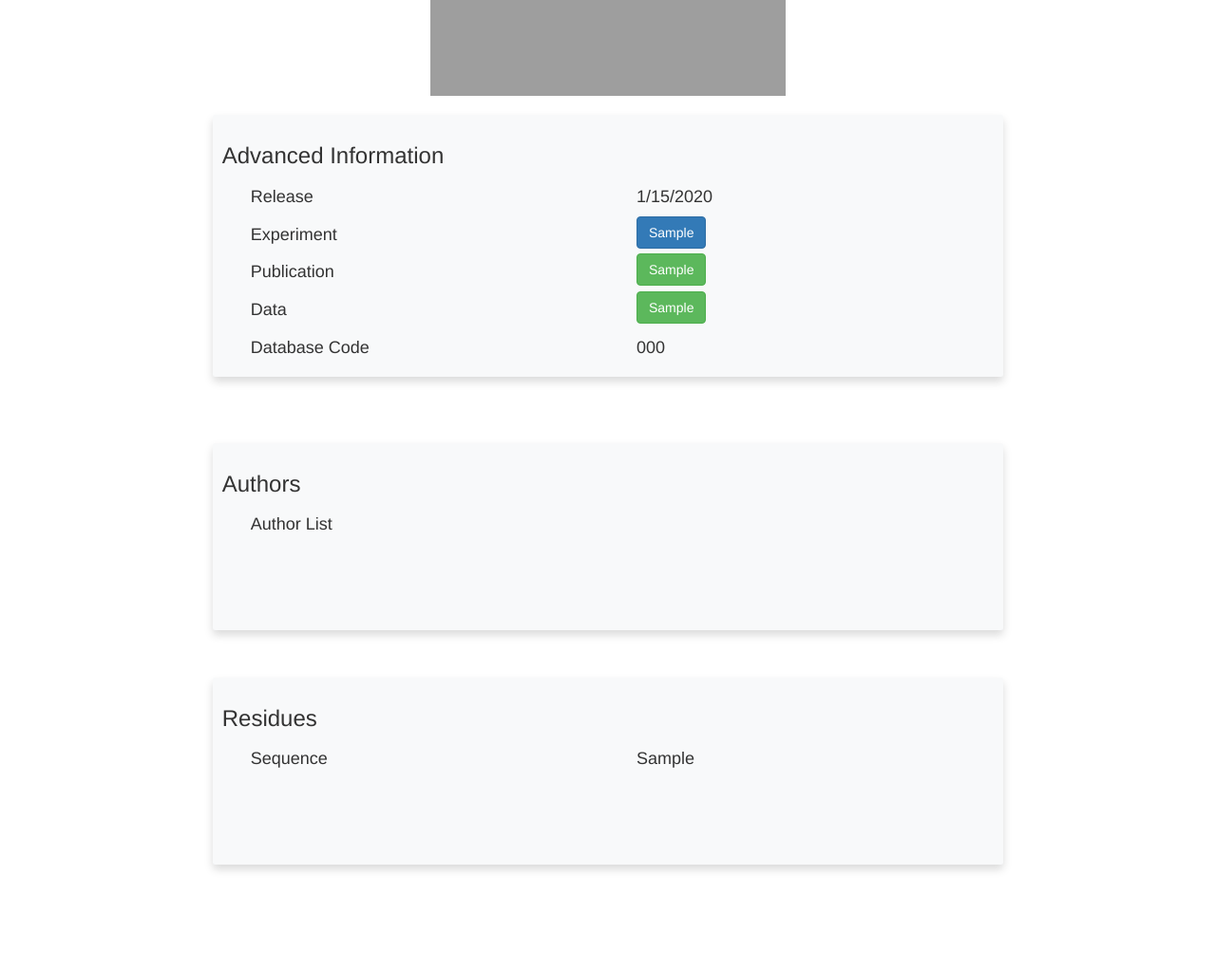
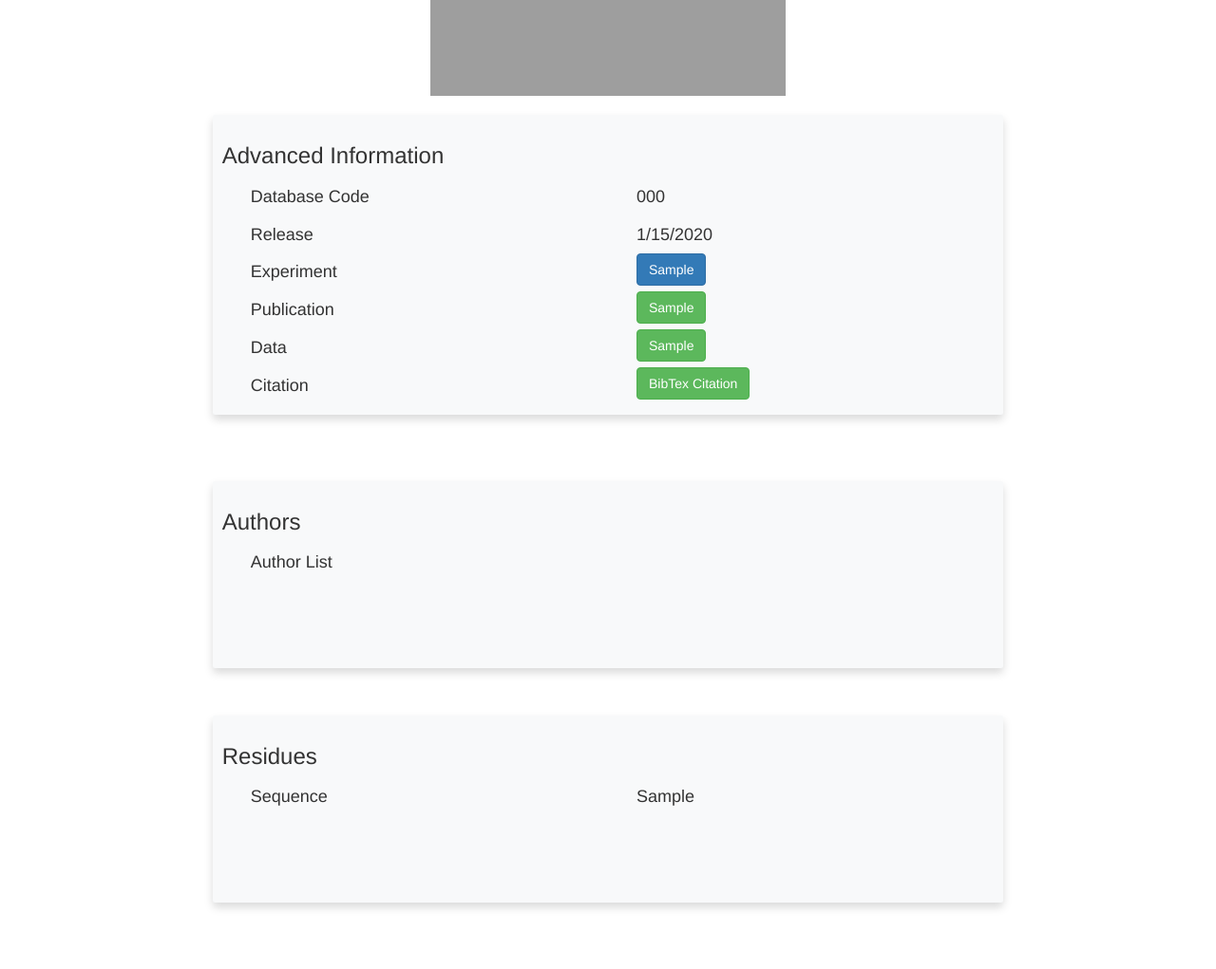
Before and after one commit to Kirshenbaum-lab/peptoid-db-website, a Flask app: page /peptoid/000 in a window 1280 px wide. Shown: the part 537-1558 px from the top of the page at 95% size. Before the commit the page ends 1455 px from the top, so only its background shows below. Run offline with Flask 2, Linux system fonts and the light colour scheme; tables that the repository leaves empty hold one stand-in row (values such as "Sample post"); parts of the project's set-up code (start-up, migrations or seed data) failed here and were passed over; some libraries are stand-ins or nearby versions; grey boxes are pictures that could not be loaded.

Commit message:
added citation update and residue correction to public codebase

```diff
--- a/app/routes/routes.py
+++ b/app/routes/routes.py
@@ -1,5 +1,5 @@
 # importing important route-related flask functions, form for searching database, database models, blueprint for routes
-from flask import render_template, redirect, url_for, abort, flash
+from flask import render_template, redirect, url_for, abort, flash, make_response
 from app.routes.forms import SearchForm
 from app.models import Peptoid, Author, Residue
 from app.routes import bp
@@ -171,6 +171,13 @@
         Residue.short_name == var)).first_or_404()
     return render_template('residue_popout.html', residue=residue, title='Popout')
 
+@bp.route('/peptoid/<code>/citation')
+def citation(code):
+    peptoid = Peptoid.query.filter_by(code=code).first_or_404()
+    response = make_response(peptoid.citation, 200)
+    response.mimetype = "text/plain"
+    return response
+
 
 # residue route for residue, name = var
 @bp.route('/residue/<var>')
@@ -182,7 +189,7 @@
     residues = Residue.query.filter((Residue.long_name == var) | (
             Residue.short_name == var)).all()
     if len(residues) == 0:
-        flash(f'NO RESIDUES for: {var}','danger')
+        flash(f'NO RESIDUES for: <{var}>','danger')
         abort(404)
     peptoids = []
     for r in residues:
@@ -215,6 +222,9 @@
     else:
         authors = Author.query.filter((Author.first_name == var) | (
             Author.last_name == var)).all()
+    if len(authors) == 0:
+        flash(f'NO AUTHORS for: <{var}>','danger')
+        abort(404)
     peptoids = []
     for a in authors:
         peptoids.extend(a.peptoids)
--- a/app/templates/peptoid.html
+++ b/app/templates/peptoid.html
@@ -30,6 +30,18 @@
     <div class="card-body">
         <h3>Advanced Information</h3>
         <div class="container">
+            <div class="row">
+                <div class="col-sm">
+                    <div class="col text-left">
+                        <h4>Database Code</h4>
+                    </div>
+                </div>
+                <div class="col-sm">
+                    <div class="col text-left">
+                        <h4>{{ code }}</h4>
+                    </div>
+                </div>
+            </div>
             <div class="row">
                 <div class="col-sm">
                     <div class="col text-left">
@@ -86,12 +98,12 @@
             <div class="row">
                 <div class="col-sm">
                     <div class="col text-left">
-                        <h4>Database Code</h4>
+                        <h4>Citation</h4>
                     </div>
                 </div>
                 <div class="col-sm">
                     <div class="col text-left">
-                        <h4>{{ code }}</h4>
+                        <a target='_blank' class="btn btn-success" href={{ url_for('routes.citation',code=code) }}>BibTex Citation</a>
                     </div>
                 </div>
             </div>
@@ -130,7 +142,7 @@
             <div class = "col-sm">
                 <div class = "col text-center">
                 {% for auth in authors %}
-                <a class="btn btn-primary" href = {{ url_for('routes.author',var = auth.last_name)}} style = "margin-top:10px;">{{ auth.first_name }} {{ auth.last_name }}</a>
+                <a class="btn btn-primary" href = {{ url_for('routes.author',var = auth.last_name + ", " + auth.first_name)}} style = "margin-top:10px;">{{ auth.first_name }} {{ auth.last_name }}</a>
                 {% endfor %}
                 </div>
             </div>
```
Also changed, not shown: app/models.py (+5 -3 lines), app.db, app/static/peptoids/13AB1-6-C_2d.png (deleted), app/static/peptoids/17AD1-7-A_2d.png (deleted), app/static/peptoids/20AA1-4-A_2d.png (deleted), app/static/peptoids/20AA2-4-A_2d.png (deleted), app/static/peptoids/20AA3-4-A_2d.png (deleted), app/static/peptoids/20AA4-4-A_2d.png (deleted), app/static/peptoids/84AA1-8-C_2d.png (deleted), app/static/peptoids/84AA1.png (deleted).
